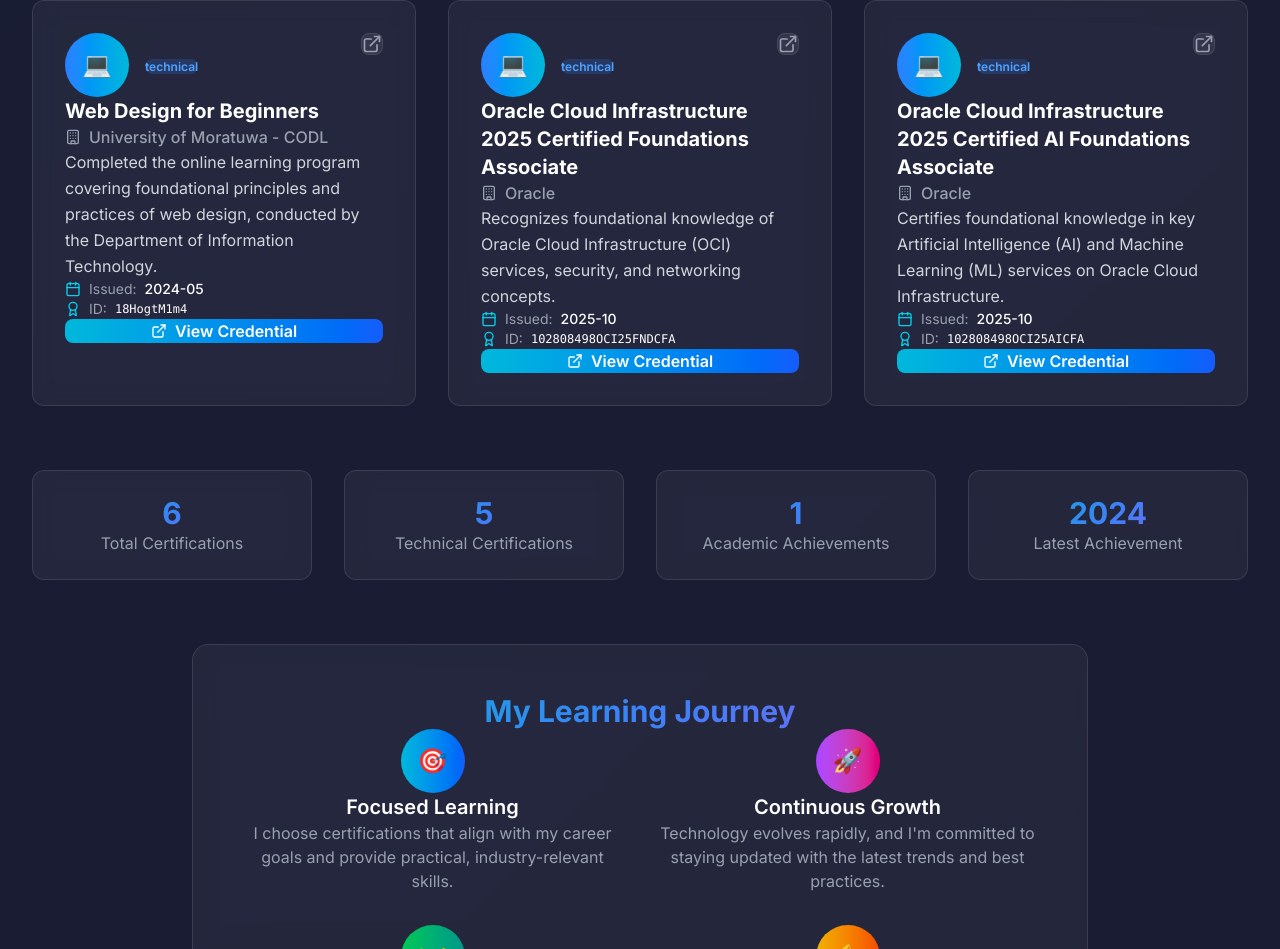
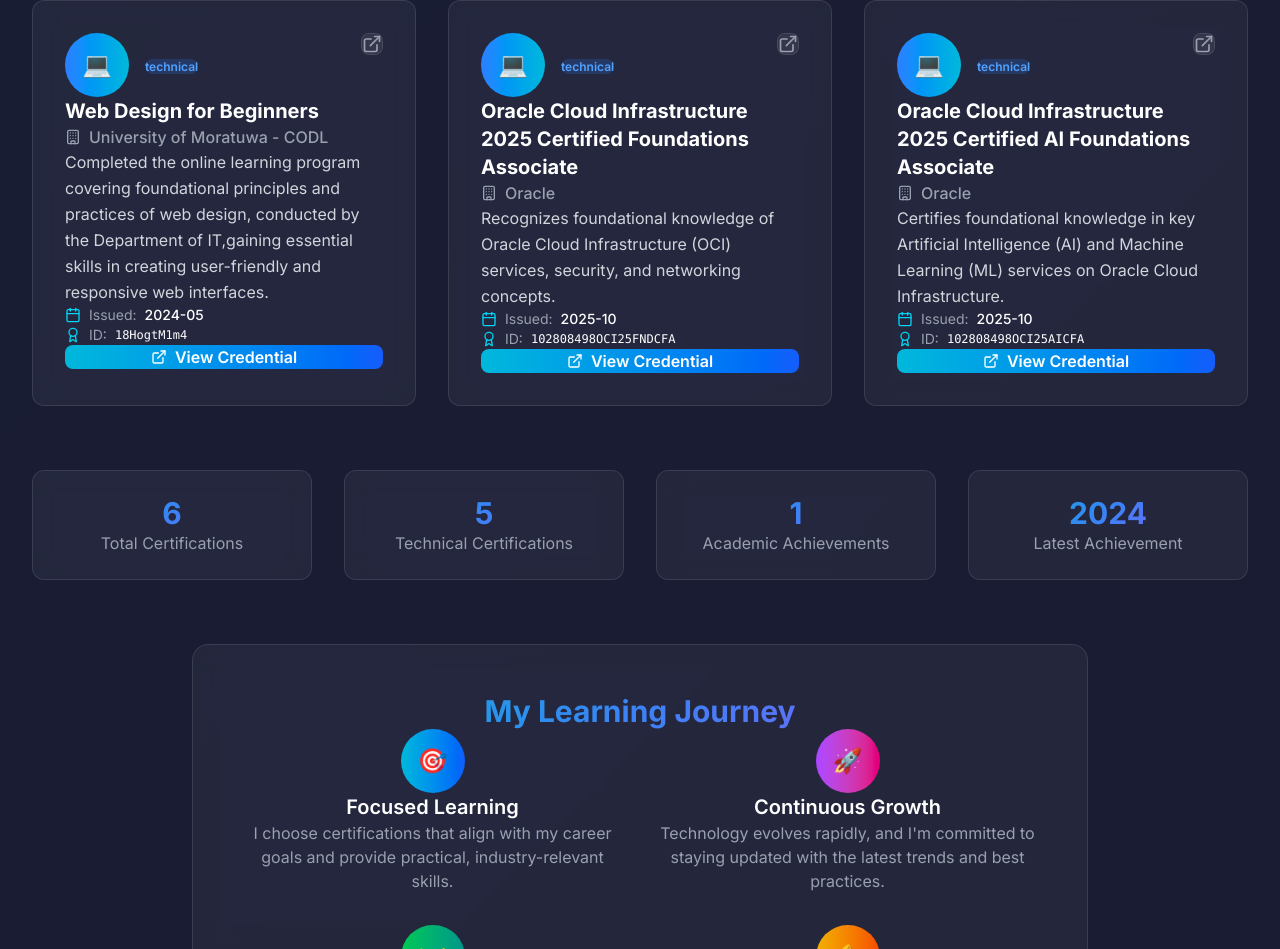
Before and after one commit to Kaleshi26/portfolio, a Next.js app: page / in a window 1280 px wide. Shown: the part 9859-10808 px from the top of the page. Built offline with nearby package versions, Linux system fonts and the light colour scheme.

Commit message:
Update Web Design certification description
Expanded the description for the 'Web Design for Beginners' certification to highlight skills gained in creating user-friendly and responsive web interfaces.

```diff
--- a/data/certifications.ts
+++ b/data/certifications.ts
@@ -47,7 +47,7 @@
     id: 'uom-web-design-beginners',
     title: 'Web Design for Beginners',
     issuer: 'University of Moratuwa - CODL',
-    description: 'Completed the online learning program covering foundational principles and practices of web design, conducted by the Department of Information Technology.',
+    description: 'Completed the online learning program covering foundational principles and practices of web design, conducted by the Department of IT,gaining essential skills in creating user-friendly and responsive web interfaces.',
     image: '/certifications/uom-codl-logo.svg', // Placeholder for the CODL logo
     issueDate: '2024-05', // Assumed date, you may need to adjust this
     credentialId: '18HogtM1m4',
```
